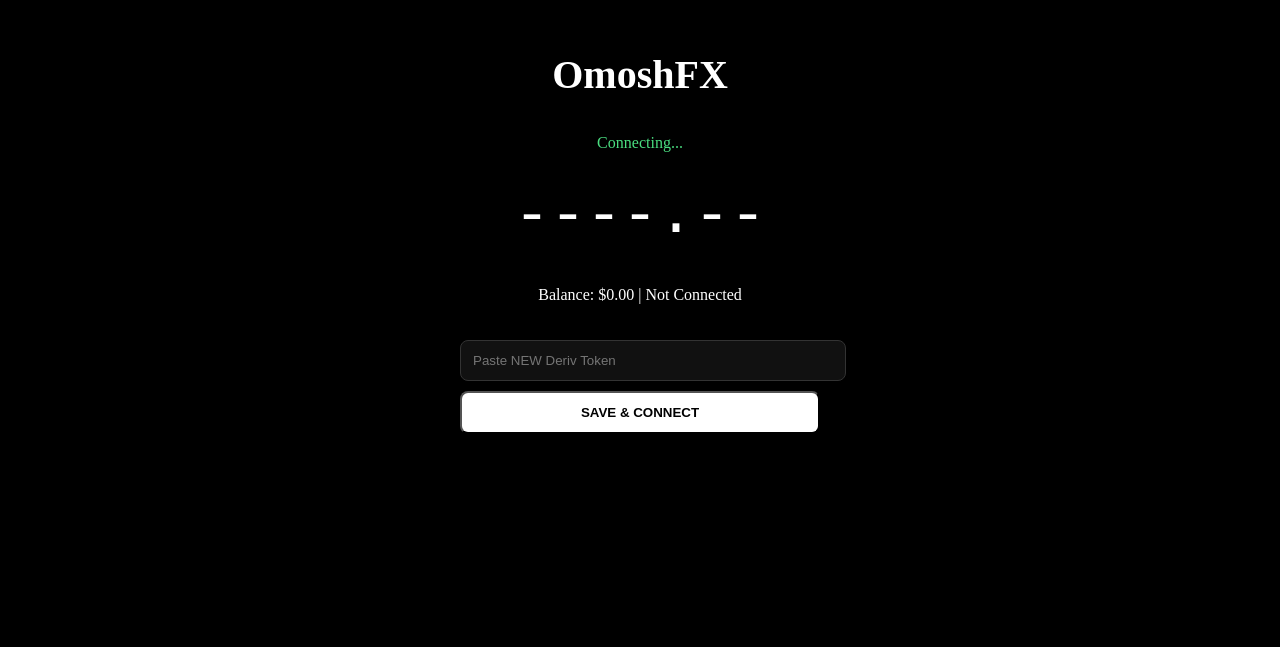
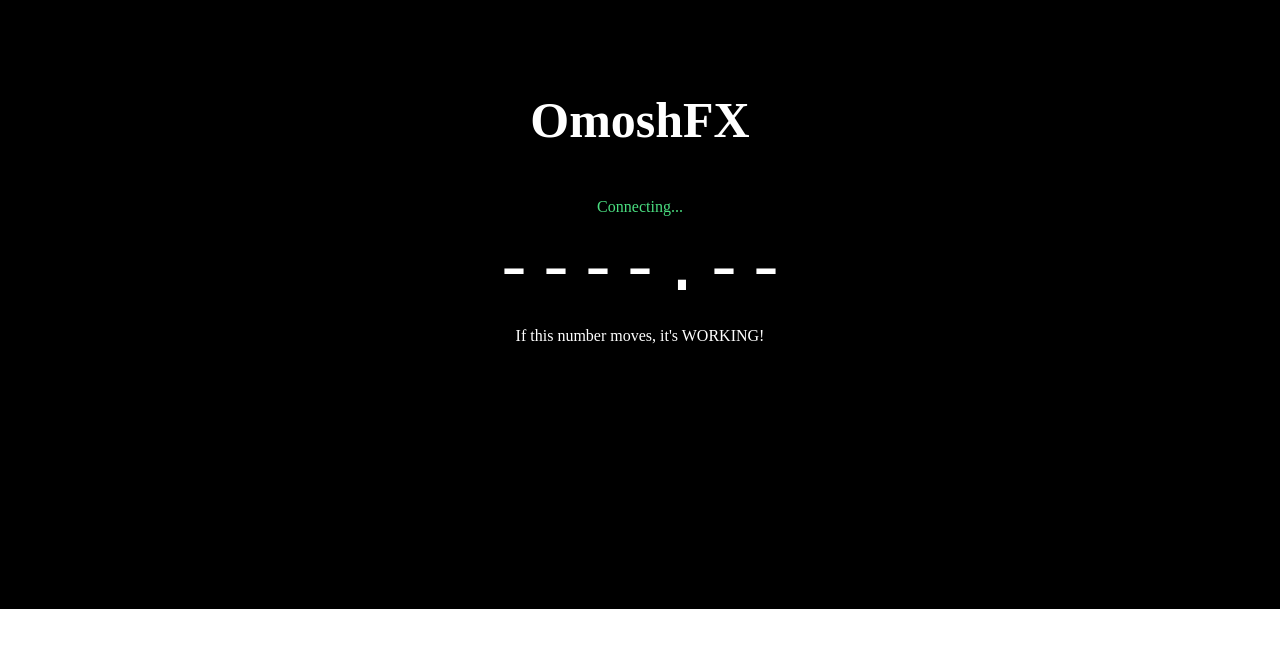
Before and after one commit to Omoshfx-live/Omoshfx-live, a Next.js app: page / in a window 1280 px wide. Shown: the part 191-838 px from the top of the page. After the commit the page ends 800 px from the top, so only its background shows below. Built offline with nearby package versions, Linux system fonts and the light colour scheme; no server answers.

Commit message:
Update page.tsx

```diff
--- a/app/page.tsx
+++ b/app/page.tsx
@@ -1,55 +1,16 @@
 "use client";
 import { useEffect, useState, useRef } from "react";
-const APP_ID = 1089;
-export default function Home() {
-  const [tick, setTick] = useState("----.--");
-  const [status, setStatus] = useState("Connecting...");
-  const [balance, setBalance] = useState("0.00");
-  const [token, setToken] = useState("");
-  const [auth, setAuth] = useState("Not Connected");
-  const ws = useRef<WebSocket | null>(null);
-  useEffect(() => {
-    const s = localStorage.getItem("deriv_token");
-    if (s) setToken(s);
-  }, []);
-  useEffect(() => {
-    const connect = () => {
-      setStatus("Connecting...");
-      ws.current = new WebSocket(`wss://ws.derivws.com/websockets/v3?app_id=${APP_ID}`);
-      ws.current.onopen = () => {
-        setStatus("LIVE ✅ R_100");
-        ws.current?.send(JSON.stringify({ ticks: "R_100" }));
-        const saved = localStorage.getItem("deriv_token");
-        if (saved) ws.current?.send(JSON.stringify({ authorize: saved.trim() }));
-      };
-      ws.current.onmessage = (e) => {
-        const data = JSON.parse(e.data);
-        if (data.tick) setTick(data.tick.quote);
-        if (data.authorize) {
-          setAuth("Connected ✅");
-          setBalance(data.authorize.balance?.toString() || "0");
-        }
-        if (data.error) setAuth(data.error.message);
-      };
-      ws.current.onclose = () => setTimeout(connect, 2000);
-    };
-    connect();
-    return () => ws.current?.close();
-  }, []);
-  const save = () => {
-    localStorage.setItem("deriv_token", token.trim());
-    location.reload();
-  };
-  return (
-    <main style={{minHeight:'100vh', background:'black', color:'white', display:'flex', flexDirection:'column', alignItems:'center', justifyContent:'center', padding:'20px'}}>
-      <h1 style={{fontSize:'40px', fontWeight:'900'}}>OmoshFX</h1>
-      <p style={{color:'#4ade80', margin:'10px'}}>{status}</p>
-      <div style={{fontSize:'60px', fontFamily:'monospace', margin:'20px'}}>{tick}</div>
-      <p>Balance: ${balance} | {auth}</p>
-      <div style={{marginTop:'20px', width:'100%', maxWidth:'360px'}}>
-        <input value={token} onChange={e=>setToken(e.target.value)} placeholder="Paste NEW Deriv Token" style={{width:'100%', padding:'12px', background:'#111', border:'1px solid #333', color:'white', borderRadius:'8px'}} />
-        <button onClick={save} style={{width:'100%', marginTop:'10px', padding:'12px', background:'white', color:'black', fontWeight:'bold', borderRadius:'8px'}}>SAVE & CONNECT</button>
-      </div>
-    </main>
-  );
+export default function Page(){
+const [tick,setTick]=useState("----.--");
+const [stat,setStat]=useState("Connecting...");
+const ws=useRef<any>(null);
+useEffect(()=>{
+const c=()=>{
+ws.current=new WebSocket("wss://ws.derivws.com/websockets/v3?app_id=1089");
+ws.current.onopen=()=>{setStat("LIVE ✅ R_100"); ws.current.send(JSON.stringify({ticks:"R_100"}));};
+ws.current.onmessage=(e:any)=>{const d=JSON.parse(e.data); if(d.tick) setTick(d.tick.quote);};
+ws.current.onclose=()=>setTimeout(c,2000);
+};c();return()=>ws.current?.close();
+},[]);
+return(<main style={{background:'black',color:'white',minHeight:'100vh',display:'flex',flexDirection:'column',alignItems:'center',justifyContent:'center'}}><h1 style={{fontSize:'50px',fontWeight:'900'}}>OmoshFX</h1><p style={{color:'#4ade80'}}>{stat}</p><div style={{fontSize:'70px',fontFamily:'monospace'}}>{tick}</div><p>If this number moves, it's WORKING!</p></main>);
 }
```
